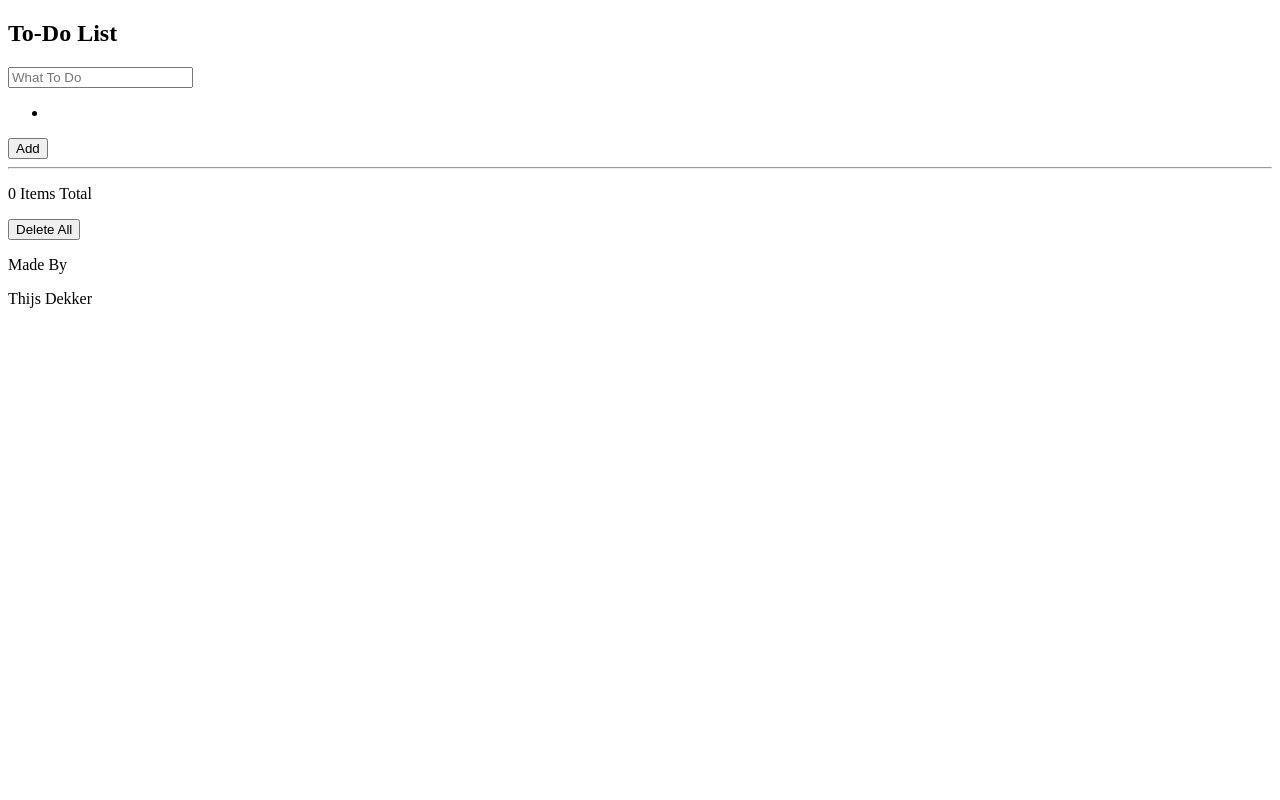
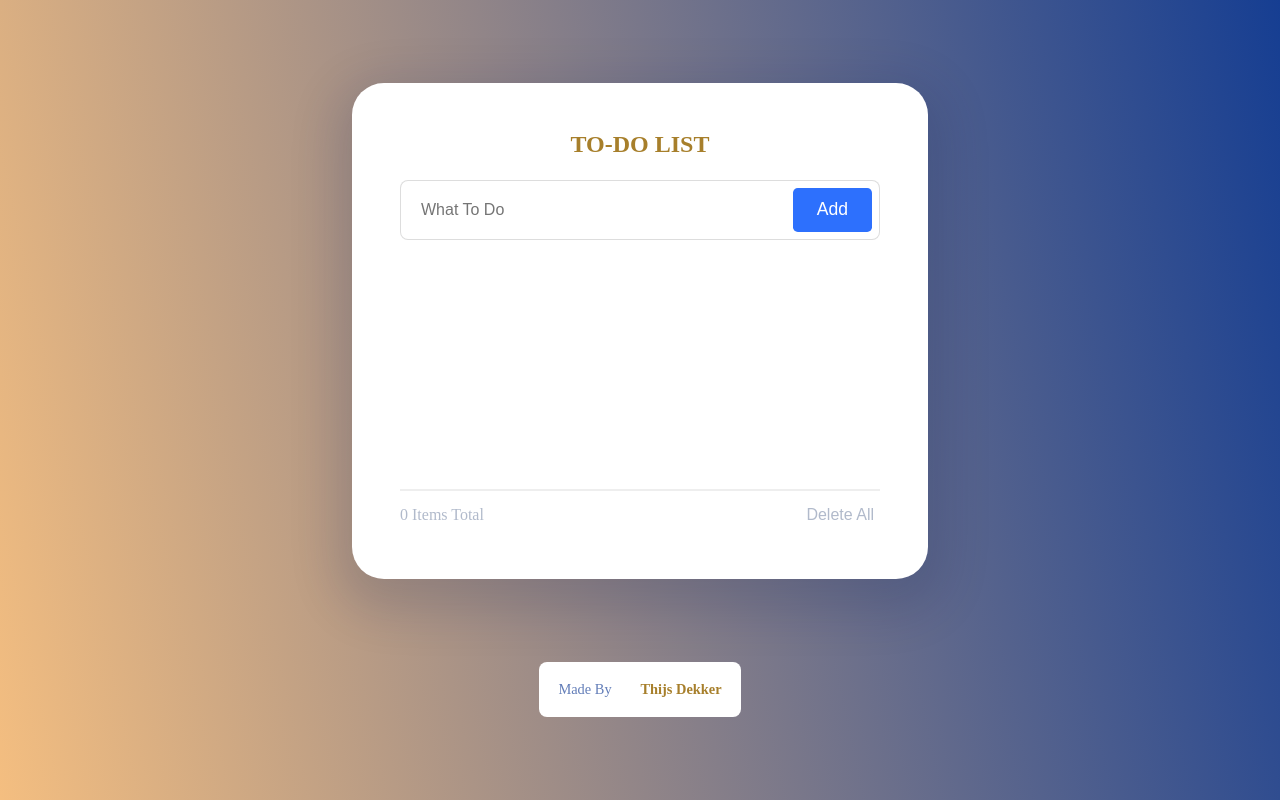
Before and after one commit to Harddant/To-Do-List, a plain HTML site: page main.html in a window 1280 px wide. Drawn offline with Linux system fonts and the light colour scheme.

Commit message:
Styled the to-do-list with css, changed button locations

```diff
--- a/main.html
+++ b/main.html
@@ -4,7 +4,8 @@
         <meta charset="UTF-8">
         <meta name="viewport" content="width=device-width, initial-scale=1.0">
         <title>ToDo</title>
-    <link rel="stylesheet" href="style.css">
+        <link rel="stylesheet" href="styles.css">
+        <script src="./scripts.js" defer></script>
         <link rel="favicon" href="">
     </head>
     <body>
@@ -13,12 +14,17 @@
                 To-Do List
             </h2>
             <div class="input">
-            <input type="text" class="input-field" id="todoInput" placeholder="What To Do"/>
+                <input
+                    type="text"
+                    class="input-field"
+                    id="todoInput"
+                    placeholder="What To Do"
+                />
+                <button class="btn">Add</button>
             </div>
             <ul class="scroll">
                 <li id="todoList"></li>
             </ul>
-        <button class="btn">Add</button>
             <div>
                 <hr class="counter">
                 <div
--- /dev/null
+++ b/styles.css
@@ -0,0 +1,194 @@
+:root {
+    --gradient: linear-gradient(
+        78deg,
+        rgba(240, 166, 81, 0.73) 0%,
+        #163e92 100%
+    );
+    --dark: #a77f2b;
+    --grey: #b1bacb;
+    --grey-border: rgba(210, 210, 210,);
+    --grey-light: #eeeeee;
+    --grey-dark: #627db8;
+    --blue: #2d70fd;
+    --green: #00d8a7;
+    --white: #ffffff;
+}
+
+
+body {
+    background: var(--gradient);
+    margin: 0;
+    height: 100vh;
+    display: flex;
+    flex-direction: column;
+    justify-content: space-evenly;
+    align-items: center;
+}
+
+.btn {
+    color: var(--white);
+    font-size: 1.1rem;
+    padding: 0.7rem 1.5rem;
+    border-radius: 0.3rem;
+    background-color: var(--blue);
+    border: none;
+    position: absolute;
+    right: 0.5rem;
+    bottom: 0.5rem;
+}
+
+h1,
+h2,
+h3,
+h4,
+h5,
+h6,
+p {
+    margin: 0%;
+}
+
+/* Todo Container */
+
+.todo {
+    display: flex;
+    flex-direction: column;
+    justify-content: space-around;
+    border-radius: 2rem;
+    background: var(--white);
+    padding: 3rem;
+    height: 50%;
+    width: 60%;
+    box-shadow: 0 1rem 3rem 1rem rgba(0, 23, 71, 0.15);
+    max-width: 30rem;
+}
+
+h2 {
+    text-transform: uppercase;
+    height: 3rem;
+    color: var(--dark);
+    text-align: center;
+}
+
+.input {
+    position: relative;
+    display: flex;
+}
+
+.input-field {
+    width: 100%;
+    border: 0.06rem solid #d2d2d2bf;
+    border-radius: 0.5rem;
+    padding: 1.25rem;
+    font-size: 1rem;
+}
+
+input [type="text"]::placeholder {
+    color: var(--grey);
+}
+
+.todo-container {
+    display: flex;
+    gap: 1rem;
+}
+
+ul {
+    padding: 0;
+    margin: 0;
+    overflow-y: scroll;
+}
+
+li {
+    display: flex;
+    flex-direction: column;
+    gap: 1.2rem;
+    padding: 1.3rem;
+}
+
+#todoList p {
+    color: #8f98a8;
+}
+
+.disabled {
+    display: flex;
+    text-decoration: line-through;
+}
+
+input [type="checkbox"]::before {
+    content: "\2713";
+    display: inline-block;
+    width: 2rem;
+    height: 2rem;
+    font-size: 1.7rem;
+    text-align: center;
+    border: 0.06rem solid var(--grey-border);
+    border-radius: 50%;
+    color: transparent;
+}
+
+input [type="checkbox"]::before::after {
+    color: var(--white);
+    background-color: var(--green);
+    border: 0.06rem solid var(--green);
+    border-radius: 50%;
+}
+
+.counter {
+    border: 0.06rem solid var(--grey-light);
+}
+
+.counter-container {
+    height: 2rem;
+    display: flex;
+    justify-content: space-between;
+    color: var(--grey);
+}
+
+.counter-container p {
+    align-self: center;
+}
+
+.counter-container button {
+    border: none;
+    background-color: transparent;
+    color: var(--grey);
+    font-size: 1rem;
+}
+
+.footer {
+    display: flex;
+    gap: 1.8rem;
+    background-color: var(--white);
+    padding: 1.2rem;
+    border-radius: 0.5rem;
+}
+
+.made-by, .author {
+    font-size: 0.9rem;
+}
+
+.made-by {
+    color: var(--grey-dark);
+}
+
+.author {
+    color: var(--dark);
+    font-weight: bold;
+}
+
+.scroll {
+    height: 15rem;
+    scrollbar-width: thin;
+}
+
+.scroll::-webkit-scrollbar {
+    width: 0.6rem;
+}
+
+.scroll::-webkit-scrollbar-thumb {
+    background-color: var(--blue);
+    border-radius: 0.5rem;
+}
+
+.scroll::-webkit-scrollbar-track {
+    display: none;
+}
```
Also changed, not shown: js.js (deleted), scripts.js (added), style.css (deleted). Lines whose indentation alone changed are shown as unchanged.
